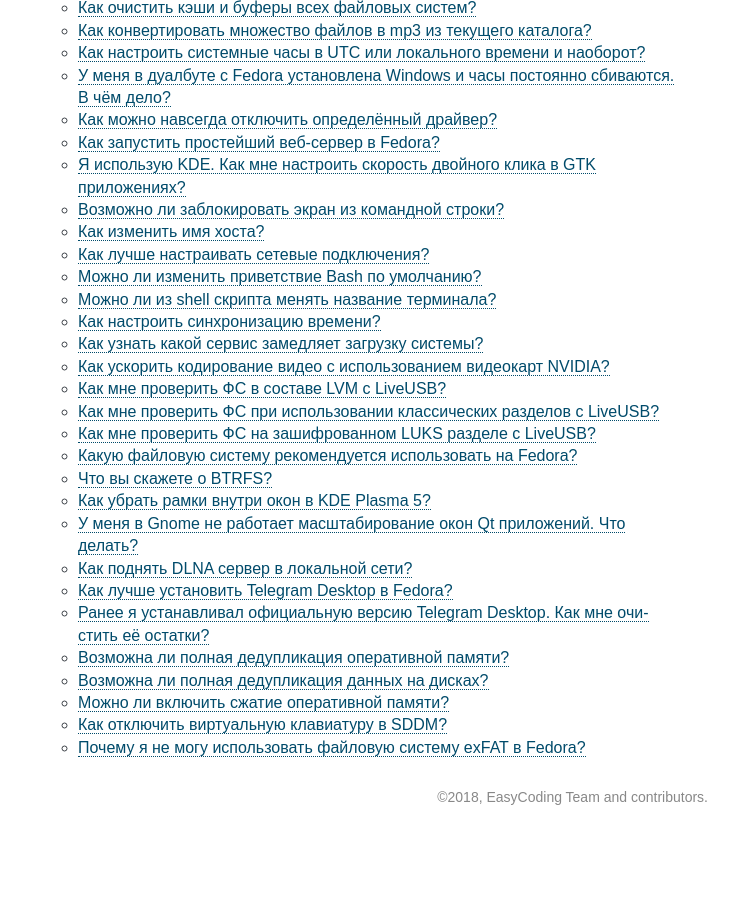
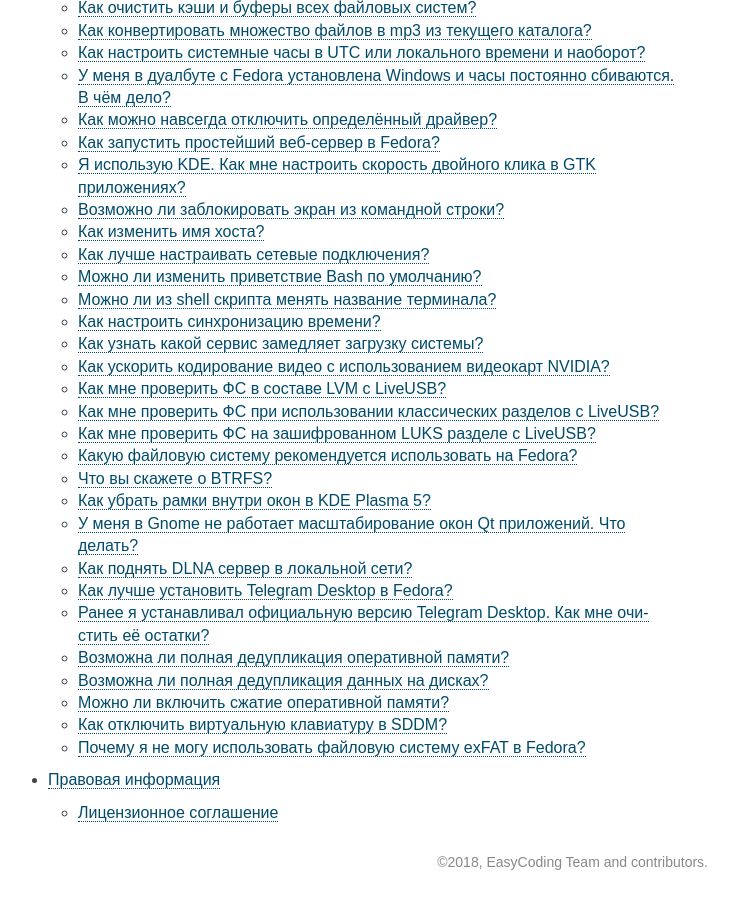
Before and after one commit to RussianFedora/FAQ, a Sphinx documentation site: the page built from source/index.rst, in a window 1280 px wide and 900 px high, scrolled down 3582 px. Shown: the whole window, without its empty margins (402-1140 px from the left). Built offline with Sphinx 7.4.7, drawn with Linux system fonts in a browser that asks for light colours; before the commit the page ends 4417 px from its top, so only the background shows below that; part of the change alters nothing that is shown.

```diff
--- a/source/index.rst
+++ b/source/index.rst
@@ -19,3 +19,4 @@
    package-manager.rst
    security.rst
    using-system.rst
+   legal-info.rst
```
